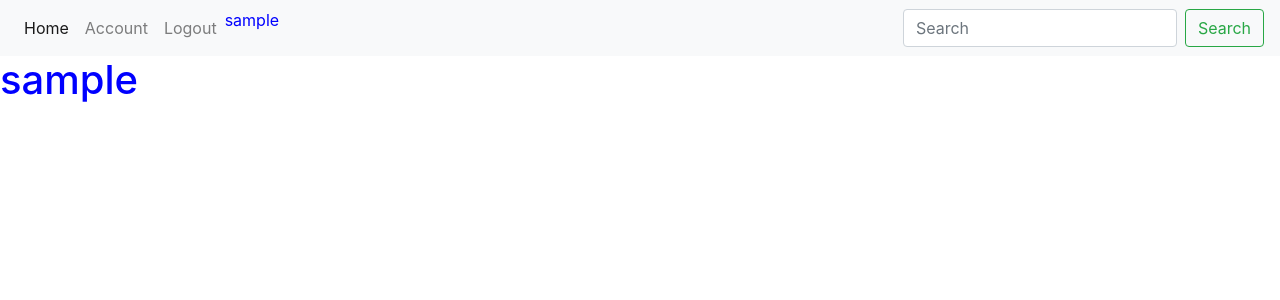
After one commit to bc-cisc3140-mw2-fall2019/class_project, a Flask app: page /account in a window 1280 px wide. The commit adds this page. Shown: the top 300 px of the page. Run offline with Flask 2, Linux system fonts and the light colour scheme; the visitor is signed in with stand-in values (Sample User, id 1); data comes from the database, SQL or seed files in the repository; some libraries are stand-ins or nearby versions.

Commit message:
large update
app.py
- new import: flask-login
- instance of current user created (checked through database)
- if user is logged in and tries to click the register or login link they are redirected to the home page
- in login function, the user's password is checked with the databases stored hashed password. if it's correct, they are redirected to the next page (default is home)
- logout route created
- account route created

forms.py
- remember me field and button

account.html
- current displays logged in user

index.html
- remove links

layout.html
- fix navbar
- if the user is logged in, display account and logout links, otherwise display log in and register links
- if user is logged in, display the username

login.html
- add button for remember me

README.md
- add another install required

```diff
--- a/app/app.py
+++ b/app/app.py
@@ -1,7 +1,8 @@
-from flask import Flask, render_template, request, url_for, flash, redirect
+from flask import Flask, render_template, request, url_for, flash, redirect, request
 from flask_sqlalchemy import SQLAlchemy # pip install Flask-SQLAlchemy https://www.youtube.com/watch?v=Tu4vRU4lt6k
 from flask_bcrypt import Bcrypt
 from forms import FormRegister, FormLogin
+from flask_login import LoginManager, UserMixin, login_user, current_user, logout_user, login_required
 app = Flask(__name__, template_folder="templates")
 
 app.config['SQLALCHEMY_DATABASE_URI'] = 'mysql+pymysql://user:password@127.0.0.1:3306/dbName'#setup a connection mysql://username:password@localhost/database https://flask-sqlalchemy.palletsprojects.com/en/2.x/config/#connection-uri-format not sure why "+pymysql" is needed but without it, it didnt let me connect. cant find where i found the fix
@@ -10,10 +11,17 @@ app.config['SECRET_KEY'] = '24293eea8e681f56845df519bac0a473'
 
 db = SQLAlchemy(app) #set db var
 bcrypt = Bcrypt(app) #set encrypt variable
+login_manager = LoginManager(app)
+login_manager.login_view = 'login'
+
+
+@login_manager.user_loader
+def load_user(user_id):
+    return registerUser.query.get(int(user_id))
 
 # to comment block of code use CTRL + K and CTRL + C one after the other and to uncomment use CTRL + k and CTRL + U to uncomment a block of highlighted code
 
-class registerUser(db.Model): #create our database https://www.youtube.com/watch?v=cYWiDiIUxQc different video
+class registerUser(db.Model, UserMixin): #create our database https://www.youtube.com/watch?v=cYWiDiIUxQc different video
     __tablename__ = 'user_login' #name of our database table
     id = db.Column(db.Integer, primary_key = True, autoincrement = True) # have id assigned to each user with autoincrementing numbers
     fname = db.Column(db.String(20), nullable = False)
@@ -31,6 +39,8 @@ def home():
 
 @app.route('/register', methods=['GET', 'POST'])
 def register():
+    if current_user.is_authenticated:
+        return redirect(url_for('home'))
     form = FormRegister()
 #------------------------------------------ not exactly sure why this is needed but itll throw me errors without the if seen it at https://stackoverflow.com/questions/42579079/flask-post-data-to-table-using-sqlalchemy-mysql
     if request.method == 'GET':
@@ -52,16 +62,30 @@ def register():
 
 @app.route('/login', methods=['GET', 'POST'])
 def login():
+    if current_user.is_authenticated:
+        return redirect(url_for('home'))
     form = FormLogin()
-    # TEST - Allowing this user+pass combo - Change with DB incorporation.
     if form.validate_on_submit():
-        if form.user.data == 'admin1' and form.password.data == 'password':
-            flash(f'Successful Login! Welcome {form.user.data}!', 'success')
-            return redirect(url_for('home'))
+        user = registerUser.query.filter_by(username=form.user.data).first()
+        if (user and bcrypt.check_password_hash(user.password, form.password.data)):
+            login_user(user, remember=form.remember.data)
+            next_page = request.args.get('next')
+            return redirect(next_page) if next_page else redirect(url_for('home'))
         else:
             flash('Unsuccessful Login', 'danger')
-    #endtest
     return render_template('login.html', form=form)
+
+
+@app.route("/logout")
+def logout():
+    logout_user()
+    return redirect(url_for('home'))
+
+
+@app.route("/account")
+@login_required
+def account():
+    return render_template("account.html")
 
 
 if __name__ == '__main__':
--- a/app/forms.py
+++ b/app/forms.py
@@ -1,7 +1,7 @@
 # This is a test registration form using wtforms - you must do: pip install flask-wtf
 
 from flask_wtf import FlaskForm
-from wtforms import StringField, PasswordField, SubmitField
+from wtforms import StringField, PasswordField, SubmitField, BooleanField
 from wtforms.validators import DataRequired, Length, Email, EqualTo, ValidationError
 #from app import registerUser #Circular import, folder/file structure must change
 
@@ -32,4 +32,5 @@ class FormRegister(FlaskForm):
 class FormLogin(FlaskForm):
     user = StringField('Username', validators=[DataRequired(), Length(min=5, max=20)])
     password = PasswordField('Password', validators=[DataRequired()])
+    remember = BooleanField('Remember me')
     submit = SubmitField('Login')
--- /dev/null
+++ b/app/templates/account.html
@@ -0,0 +1,4 @@
+{% extends "layout.html" %}
+{% block content %}
+    <h1>{{ current_user.username }}</h1>
+{% endblock content %}
--- a/app/templates/index.html
+++ b/app/templates/index.html
@@ -1,7 +1,7 @@
 {% extends "layout.html" %}
 {% block content %}
-    <a href="{{ url_for('register') }}">Register</a> <br>
-    <a href="{{ url_for('login') }}">Login</a>
+    <!-- <a href="{{ url_for('register') }}">Register</a> <br>
+    <a href="{{ url_for('login') }}">Login</a> -->
     {% with messages = get_flashed_messages(with_categories=true) %}
         {% if messages %}
             {% for category, message in messages %}
--- a/app/templates/layout.html
+++ b/app/templates/layout.html
@@ -17,20 +17,32 @@
 
 <body>
   <nav class="navbar navbar-expand-lg navbar-light bg-light"> <!--place holder nav to see other style in bootstrap visit https://getbootstrap.com/docs/4.0/components/navbar/-->
-    <a class="navbar-brand" href="#">Navbar</a>
+    <!-- <a class="navbar-brand" href="#">Navbar</a>
     <button class="navbar-toggler" type="button" data-toggle="collapse" data-target="#navbarSupportedContent" aria-controls="navbarSupportedContent" aria-expanded="false" aria-label="Toggle navigation">
       <span class="navbar-toggler-icon"></span>
-    </button>
+    </button> -->
 
     <div class="collapse navbar-collapse" id="navbarSupportedContent">
       <ul class="navbar-nav mr-auto">
         <li class="nav-item active">
           <a class="nav-link" href="{{ url_for('home') }}">Home <span class="sr-only">(current)</span></a>
         </li>
-        <li class="nav-item">
-          <a class="nav-link" href="#">Link</a>
-        </li>
-        <li class="nav-item dropdown">
+        {% if current_user.is_authenticated %}
+          <li class="nav-item">
+            <a class="nav-link" href="{{ url_for('account') }}">Account</a>
+          </li>
+          <li class="nav-item">
+            <a class="nav-link" href="{{ url_for('logout') }}">Logout</a>
+          </li>
+        {% else %}
+          <li class="nav-item">
+            <a class="nav-link" href="{{ url_for('login') }}">Login</a>
+          </li>
+          <li class="nav-item">
+            <a class="nav-link" href="{{ url_for('register') }}">Register</a>
+          </li>
+        {% endif %}
+        <!-- <li class="nav-item dropdown">
           <a class="nav-link dropdown-toggle" href="#" id="navbarDropdown" role="button" data-toggle="dropdown" aria-haspopup="true" aria-expanded="false">
             Dropdown
           </a>
@@ -43,7 +55,10 @@
         </li>
         <li class="nav-item">
           <a class="nav-link disabled" href="#">Disabled</a>
-        </li>
+        </li> -->
+        <span>
+          {{ current_user.username }}
+        </span>
       </ul>
       <form class="form-inline my-2 my-lg-0">
         <input class="form-control mr-sm-2" type="search" placeholder="Search" aria-label="Search">
--- a/app/templates/login.html
+++ b/app/templates/login.html
@@ -12,6 +12,10 @@
                 {{ form.password.label() }}
                 {{ form.password() }}
             </div>
+            <div class="form-check">
+                {{ form.remember(class="form-check-input") }}
+                {{ form.remember.label(class="form-check-label") }}
+            </div>
         </fieldset>
         <div>
             {{ form.submit() }}
```
Also changed, not shown: README.md.
